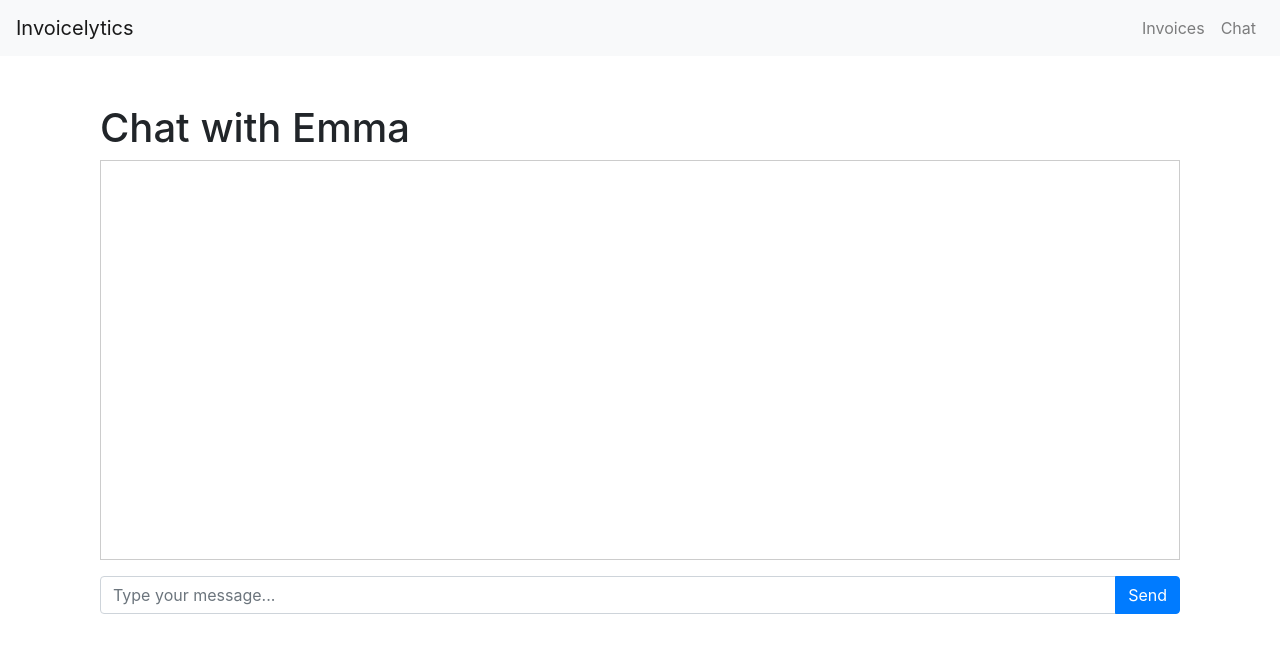
After one commit to felipecao/invoicelytics, a Flask app: page /chat in a window 1280 px wide. The commit adds this page. Shown: the top 653 px of the page. Run offline with Flask 3, Linux system fonts and the light colour scheme; tables that the repository leaves empty hold one stand-in row (values such as "Sample post"); some libraries are stand-ins or nearby versions.

Commit message:
Improve UX of the platform

```diff
--- a/invoicelytics/blueprints/chat.py
+++ b/invoicelytics/blueprints/chat.py
@@ -2,7 +2,7 @@ import logging
 from typing import Optional
 from uuid import UUID
 
-from flask import Blueprint, request
+from flask import Blueprint, request, render_template
 
 from invoicelytics.assistants.chat_assistant import ChatAssistant
 
@@ -22,6 +22,10 @@ class ChatBlueprint:
         self.add_routes()
 
     def add_routes(self):
+        @self.blueprint.route("/chat", methods=["GET"])
+        def load_page():
+            return render_template("chat.html")
+
         @self.blueprint.route("/chat", methods=["POST"])
         def post_message_and_get_response():
             user_message = request.json.get("message")
--- a/invoicelytics/blueprints/home.py
+++ b/invoicelytics/blueprints/home.py
@@ -1,6 +1,6 @@
 import logging
 
-from flask import Blueprint, redirect, url_for
+from flask import Blueprint, render_template
 
 
 class HomeBlueprint:
@@ -12,4 +12,4 @@ class HomeBlueprint:
     def add_routes(self):
         @self.blueprint.route("/", methods=["GET"])
         def home():
-            return redirect(url_for("invoice_bp.list_processed_invoices"))
+            return render_template("home.html")
--- a/invoicelytics/blueprints/invoice.py
+++ b/invoicelytics/blueprints/invoice.py
@@ -56,7 +56,7 @@ class InvoiceBlueprint:
         @self.blueprint.route("/invoices", methods=["GET"])
         def list_processed_invoices():
             invoices = self._invoice_repository.find_by_status(InvoiceStatus.PROCESSED, self._TENANT_ID)
-            return render_template("home.html", invoices=invoices)
+            return render_template("list_invoices.html", invoices=invoices)
 
         @self.blueprint.route("/invoice/<uuid:invoice_id>", methods=["GET"])
         def view_invoice(invoice_id):
--- a/invoicelytics/run.py
+++ b/invoicelytics/run.py
@@ -18,11 +18,13 @@ def create_app():
 
     logging.basicConfig(level=logging.INFO)
 
+    from invoicelytics.blueprints.bootstrap import BootstrapBlueprint
     from invoicelytics.blueprints.chat import ChatBlueprint
     from invoicelytics.blueprints.health import HealthBlueprint
     from invoicelytics.blueprints.home import HomeBlueprint
     from invoicelytics.blueprints.invoice import InvoiceBlueprint
 
+    flask_app.register_blueprint(BootstrapBlueprint().blueprint)
     flask_app.register_blueprint(ChatBlueprint().blueprint)
     flask_app.register_blueprint(HealthBlueprint().blueprint)
     flask_app.register_blueprint(HomeBlueprint().blueprint)
--- a/invoicelytics/templates/base.html
+++ b/invoicelytics/templates/base.html
@@ -9,6 +9,22 @@
     <script src="https://cdn.jsdelivr.net/npm/chart.js"></script>
 </head>
 <body>
+    <nav class="navbar navbar-expand-lg navbar-light bg-light">
+        <a class="navbar-brand" href="{{ url_for('home_bp.home') }}">Invoicelytics</a>
+        <button class="navbar-toggler" type="button" data-toggle="collapse" data-target="#navbarNav" aria-controls="navbarNav" aria-expanded="false" aria-label="Toggle navigation">
+            <span class="navbar-toggler-icon"></span>
+        </button>
+        <div class="collapse navbar-collapse" id="navbarNav">
+            <ul class="navbar-nav ml-auto">
+                <li class="nav-item">
+                    <a class="nav-link" href="{{ url_for('invoice_bp.list_processed_invoices') }}">Invoices</a>
+                </li>
+                <li class="nav-item">
+                    <a class="nav-link" href="{{ url_for('chat_bp.load_page') }}">Chat</a>
+                </li>
+            </ul>
+        </div>
+    </nav>
     <div class="container mt-5">
         {% with messages = get_flashed_messages() %}
             {% if messages %}
--- /dev/null
+++ b/invoicelytics/templates/chat.html
@@ -0,0 +1,52 @@
+{% extends "base.html" %}
+
+{% block title %}Chat with Emma{% endblock %}
+
+{% block content %}
+<div class="container mt-4">
+    <h1>Chat with Emma</h1>
+    <div id="chat-box" style="height: 400px; overflow-y: scroll; border: 1px solid #ccc; padding: 10px;">
+        <!-- Chat messages will be appended here -->
+    </div>
+    <div class="input-group mt-3">
+        <input type="text" id="user-message" class="form-control" placeholder="Type your message...">
+        <div class="input-group-append">
+            <button class="btn btn-primary" id="send-button">Send</button>
+        </div>
+    </div>
+</div>
+<script>
+    document.getElementById('send-button').addEventListener('click', function() {
+        const userMessage = document.getElementById('user-message').value;
+        if (userMessage) {
+            fetch('/chat', {
+                method: 'POST',
+                headers: {
+                    'Content-Type': 'application/json'
+                },
+                body: JSON.stringify({ message: userMessage })
+            })
+            .then(response => response.json())
+            .then(data => {
+                const chatBox = document.getElementById('chat-box');
+                const userMessageElement = document.createElement('div');
+                userMessageElement.textContent = 'You: ' + userMessage;
+                chatBox.appendChild(userMessageElement);
+
+                const breakElement = document.createElement('br');
+                chatBox.appendChild(breakElement);
+
+                const assistantMessageElement = document.createElement('div');
+                assistantMessageElement.textContent = 'Emma: ' + data.response;
+                chatBox.appendChild(assistantMessageElement);
+
+                const breakElement2 = document.createElement('br');
+                chatBox.appendChild(breakElement2);
+
+                document.getElementById('user-message').value = '';
+                chatBox.scrollTop = chatBox.scrollHeight;
+            });
+        }
+    });
+</script>
+{% endblock %}
```
Also changed, not shown: invoicelytics/templates/home.html (+28 -28 lines), invoicelytics/templates/list_invoices.html (added, +34 -0 lines), tests/blueprints/test_home.py (+7 -16 lines), tests/blueprints/test_invoice.py (+5 -5 lines).
